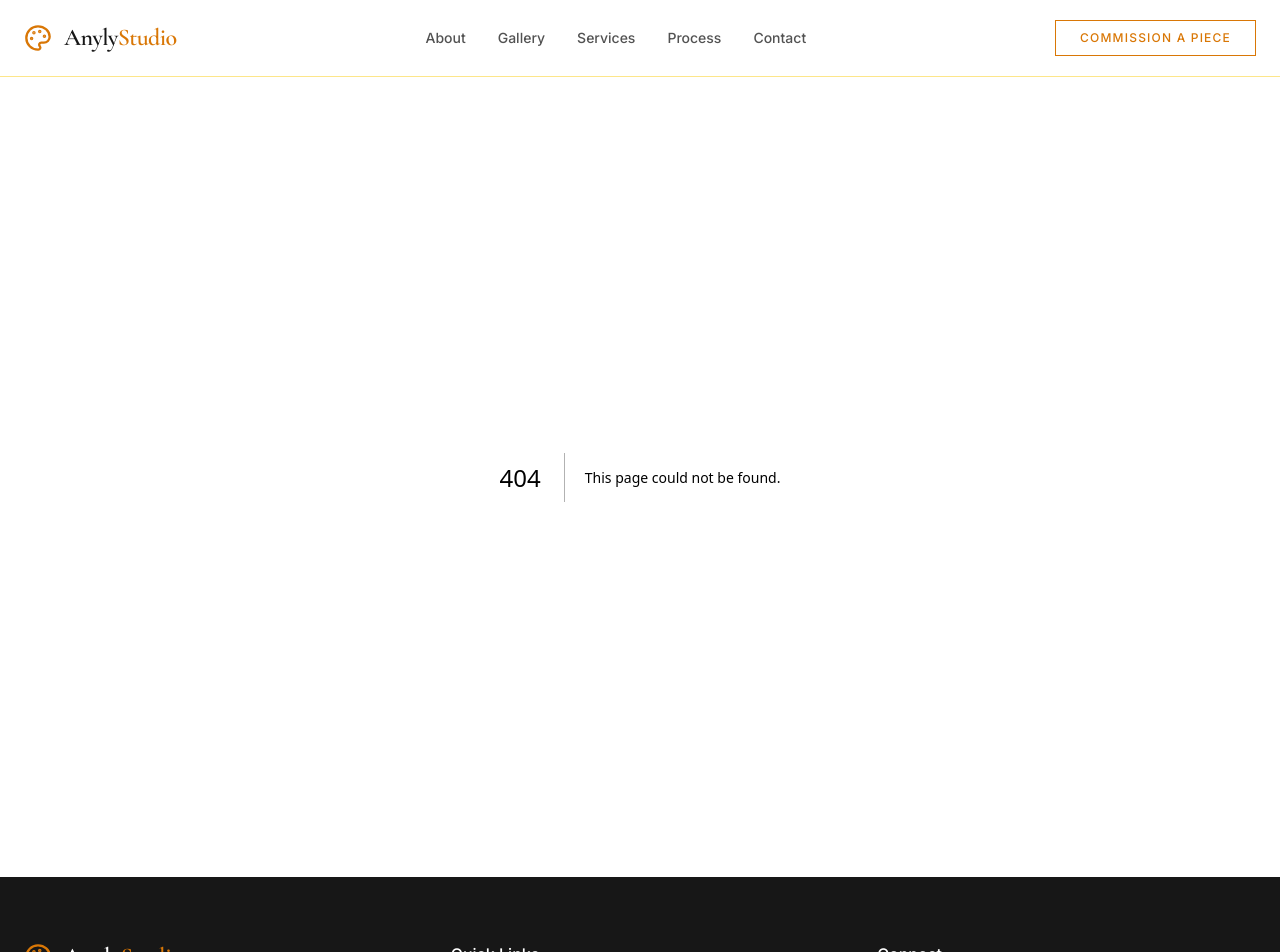
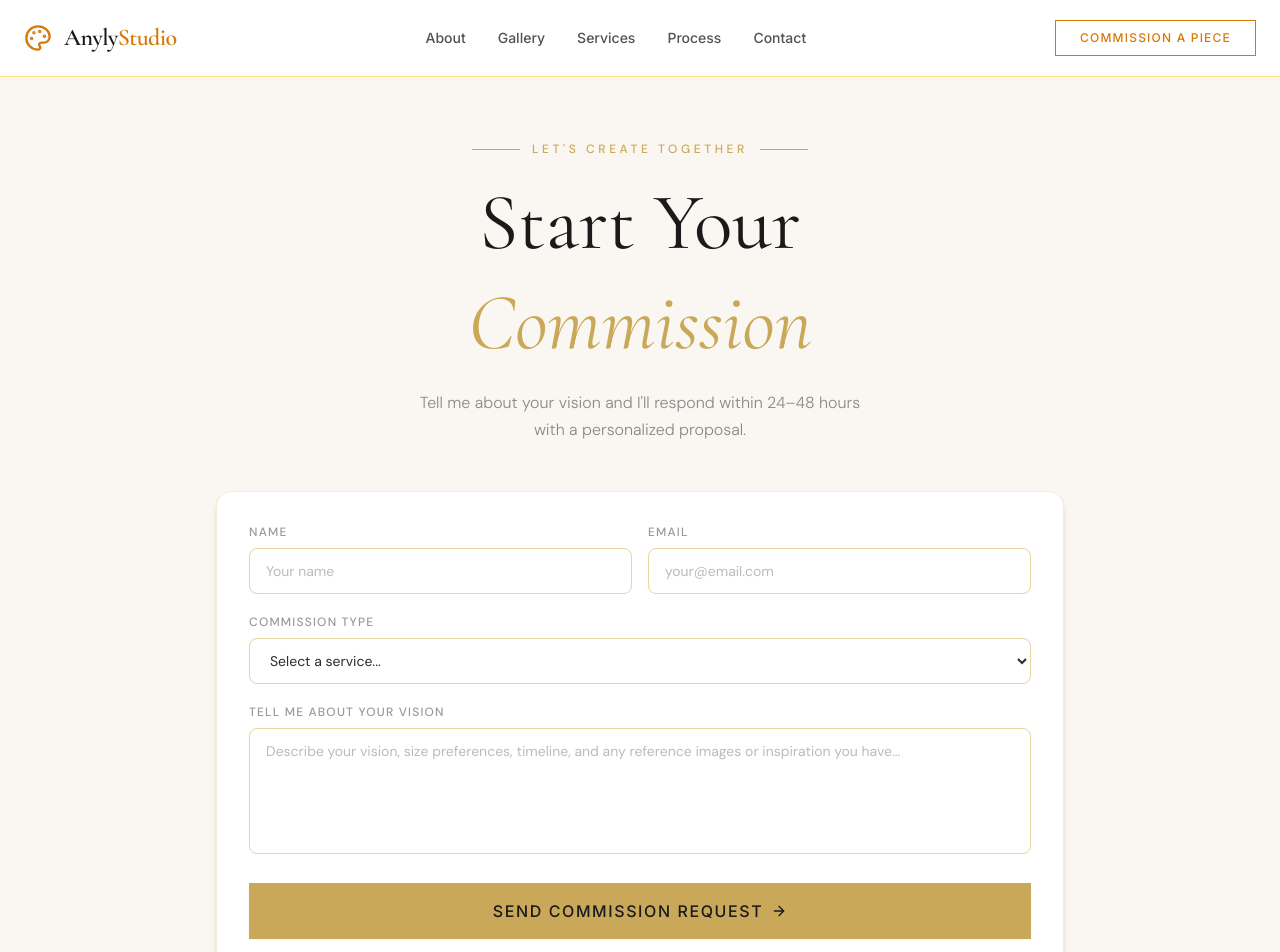
Before and after one commit to apj147/anylystudio.netlify.app, a Next.js app: page /commission in a window 1280 px wide. Before the commit this address had no page. Shown: the top 952 px of the page. Built offline with nearby package versions, Linux system fonts and the light colour scheme.

Commit message:
feat: /commission page + ContactForm component + sitemap + robots

```diff
--- /dev/null
+++ b/app/commission/page.tsx
@@ -0,0 +1,127 @@
+'use client'
+
+import { useSearchParams } from 'next/navigation'
+import { Suspense } from 'react'
+import ContactForm from '@/components/ContactForm'
+import { motion } from 'framer-motion'
+import Image from 'next/image'
+
+// Map art ID → commission type value
+const artTypeMap: Record<string, string> = {
+  '1': 'portrait',
+  '2': 'abstract',
+  '3': 'landscape',
+  '4': 'botanical',
+  '5': 'liveedge',
+  '6': 'pet',
+  '7': 'gift',
+  '8': 'large',
+  '9': 'commercial',
+}
+
+const artTitles: Record<string, string> = {
+  '1': 'Custom Portraits',
+  '2': 'Abstract Commissions',
+  '3': 'Landscape Paintings',
+  '4': 'Botanical Studies',
+  '5': 'Live-Edge Wood Slab',
+  '6': 'Pet Portraits',
+  '7': 'Gift Commissions',
+  '8': 'Large Scale Artwork',
+  '9': 'Commercial Projects',
+}
+
+function CommissionInner() {
+  const searchParams = useSearchParams()
+  const artId = searchParams.get('art')
+  const defaultType = artId ? artTypeMap[artId] : undefined
+  const artTitle = artId ? artTitles[artId] : undefined
+
+  return (
+    <div className="min-h-screen bg-[#FAF7F2] dark:bg-neutral-950 py-16">
+      <div className="max-w-4xl mx-auto px-6">
+
+        <motion.div
+          initial={{ opacity: 0, y: 20 }}
+          animate={{ opacity: 1, y: 0 }}
+          transition={{ duration: 0.5 }}
+          className="text-center mb-12"
+        >
+          <div className="flex items-center justify-center gap-3 mb-4">
+            <span className="h-px w-12 bg-[#C9A959]" />
+            <span className="text-xs tracking-[0.3em] uppercase text-[#C9A959]" style={{ fontFamily: 'DM Sans', fontWeight: 500 }}>
+              Let&apos;s Create Together
+            </span>
+            <span className="h-px w-12 bg-[#C9A959]" />
+          </div>
+          <h1
+            className="text-[clamp(3rem,7vw,5rem)] leading-tight text-[#1A1A1A] dark:text-white"
+            style={{ fontFamily: 'Cormorant Garamond, serif', fontWeight: 400 }}
+          >
+            Start Your<br />
+            <em className="text-[#C9A959]" style={{ fontStyle: 'italic' }}>Commission</em>
+          </h1>
+          <p className="text-[#888] mt-4 max-w-md mx-auto" style={{ fontFamily: 'DM Sans', fontWeight: 300 }}>
+            Tell me about your vision and I&apos;ll respond within 24–48 hours with a personalized proposal.
+          </p>
+        </motion.div>
+
+        {artId && (
+          <motion.div
+            initial={{ opacity: 0, y: 16 }}
+            animate={{ opacity: 1, y: 0 }}
+            transition={{ duration: 0.4, delay: 0.15 }}
+            className="mb-10 flex justify-center"
+          >
+            <div className="bg-white dark:bg-neutral-900 p-5 rounded-2xl shadow-md flex gap-5 items-center max-w-sm border border-[#E8D5A3]/60">
+              <div className="relative w-24 h-24 rounded-xl overflow-hidden flex-shrink-0">
+                <Image
+                  src={`/gallery/${artId}.png`}
+                  alt={artTitle ?? 'Selected artwork'}
+                  fill
+                  className="object-cover"
+                />
+              </div>
+              <div>
+                <p className="text-amber-600 text-xs tracking-widest uppercase mb-1" style={{ fontFamily: 'DM Sans' }}>
+                  Inspired by
+                </p>
+                <p
+                  className="text-[#1A1A1A] dark:text-white text-lg leading-tight"
+                  style={{ fontFamily: 'Cormorant Garamond, serif', fontWeight: 600 }}
+                >
+                  {artTitle}
+                </p>
+                <p className="text-xs text-[#999] mt-1" style={{ fontFamily: 'DM Sans' }}>
+                  Commission type pre-selected below
+                </p>
+              </div>
+            </div>
+          </motion.div>
+        )}
+
+        <motion.div
+          initial={{ opacity: 0, y: 20 }}
+          animate={{ opacity: 1, y: 0 }}
+          transition={{ duration: 0.4, delay: 0.2 }}
+          className="bg-white dark:bg-neutral-900 rounded-2xl p-8 shadow-md border border-[#E8D5A3]/40"
+        >
+          <ContactForm defaultType={defaultType} />
+        </motion.div>
+
+      </div>
+    </div>
+  )
+}
+
+export default function CommissionPage() {
+  return (
+    <Suspense fallback={
+      <div className="min-h-screen bg-[#FAF7F2] flex items-center justify-center">
+        <div className="w-8 h-8 border-2 border-[#C9A959] border-t-transparent rounded-full animate-spin" />
+      </div>
+    }>
+      <CommissionInner />
+    </Suspense>
+  )
+}
--- a/app/gallery/page.tsx
+++ b/app/gallery/page.tsx
@@ -176,7 +176,7 @@ export default function GalleryPage() {
 
                 <div className="flex flex-col gap-2">
                   <Button asChild variant="default" size="sm" className="w-full">
-                    <Link href={`/#contact?type=${art.category.toLowerCase()}`}>
+                    <Link href={`/commission?art=${art.id}`}>
                       Commission Similar Piece
                     </Link>
                   </Button>
--- /dev/null
+++ b/app/robots.ts
@@ -0,0 +1,8 @@
+import { MetadataRoute } from 'next'
+
+export default function robots(): MetadataRoute.Robots {
+  return {
+    rules: { userAgent: '*', allow: '/', disallow: '/api/' },
+    sitemap: 'https://anylystudio.com/sitemap.xml',
+  }
+}
--- /dev/null
+++ b/app/sitemap.ts
@@ -0,0 +1,11 @@
+import { MetadataRoute } from 'next'
+
+export default function sitemap(): MetadataRoute.Sitemap {
+  const base = 'https://anylystudio.com'
+  return [
+    { url: base, lastModified: new Date(), changeFrequency: 'weekly', priority: 1 },
+    { url: `${base}/gallery`, lastModified: new Date(), changeFrequency: 'weekly', priority: 0.9 },
+    { url: `${base}/commission`, lastModified: new Date(), changeFrequency: 'monthly', priority: 0.8 },
+    { url: `${base}/success`, lastModified: new Date(), changeFrequency: 'never', priority: 0.1 },
+  ]
+}
--- /dev/null
+++ b/components/ContactForm.tsx
@@ -0,0 +1,89 @@
+import { ArrowRight } from 'lucide-react'
+import { Button } from '@/components/ui/button'
+
+const serviceOptions = [
+  { value: 'portrait',   label: 'Custom Portrait — from $500' },
+  { value: 'abstract',   label: 'Abstract Commission — from $750' },
+  { value: 'landscape',  label: 'Landscape Painting — from $650' },
+  { value: 'botanical',  label: 'Botanical Study — from $425' },
+  { value: 'liveedge',   label: 'Live-Edge Wood Slab — $600–$875' },
+  { value: 'pet',        label: 'Pet Portrait — from $350' },
+  { value: 'gift',       label: 'Gift Commission — from $400' },
+  { value: 'large',      label: 'Large Scale Artwork — from $2,000' },
+  { value: 'commercial', label: 'Commercial Project — Contact for Quote' },
+]
+
+interface Props {
+  defaultType?: string
+}
+
+const inputClass =
+  'w-full bg-white border border-[#E8D5A3] rounded-lg px-4 py-3 text-sm text-[#2C2C2C] placeholder:text-[#bbb] focus:outline-none focus:border-[#C9A959] transition-colors'
+const labelClass = 'text-xs tracking-widest uppercase text-[#999] block mb-2'
+
+export default function ContactForm({ defaultType }: Props) {
+  return (
+    <form action="/api/contact" method="POST" className="space-y-5">
+      <div className="grid grid-cols-2 gap-4">
+        <div>
+          <label className={labelClass} style={{ fontFamily: 'DM Sans', fontWeight: 500 }}>Name</label>
+          <input
+            type="text"
+            name="name"
+            required
+            className={inputClass}
+            placeholder="Your name"
+            style={{ fontFamily: 'DM Sans' }}
+          />
+        </div>
+        <div>
+          <label className={labelClass} style={{ fontFamily: 'DM Sans', fontWeight: 500 }}>Email</label>
+          <input
+            type="email"
+            name="email"
+            required
+            className={inputClass}
+            placeholder="your@email.com"
+            style={{ fontFamily: 'DM Sans' }}
+          />
+        </div>
+      </div>
+
+      <div>
+        <label className={labelClass} style={{ fontFamily: 'DM Sans', fontWeight: 500 }}>Commission Type</label>
+        <select
+          name="type"
+          defaultValue={defaultType ?? ''}
+          className={inputClass}
+          style={{ fontFamily: 'DM Sans' }}
+        >
+          <option value="">Select a service...</option>
+          {serviceOptions.map((o) => (
+            <option key={o.value} value={o.value}>{o.label}</option>
+          ))}
+        </select>
+      </div>
+
+      <div>
+        <label className={labelClass} style={{ fontFamily: 'DM Sans', fontWeight: 500 }}>Tell Me About Your Vision</label>
+        <textarea
+          name="message"
+          rows={5}
+          required
+          className={`${inputClass} resize-none`}
+          placeholder="Describe your vision, size preferences, timeline, and any reference images or inspiration you have..."
+          style={{ fontFamily: 'DM Sans' }}
+        />
+      </div>
+
+      <Button type="submit" variant="default" size="lg" className="w-full">
+        Send Commission Request
+        <ArrowRight size={16} />
+      </Button>
+
+      <p className="text-xs text-center text-[#bbb]" style={{ fontFamily: 'DM Sans' }}>
+        I respond within 24–48 hours · No obligation consultation
+      </p>
+    </form>
+  )
+}
```
